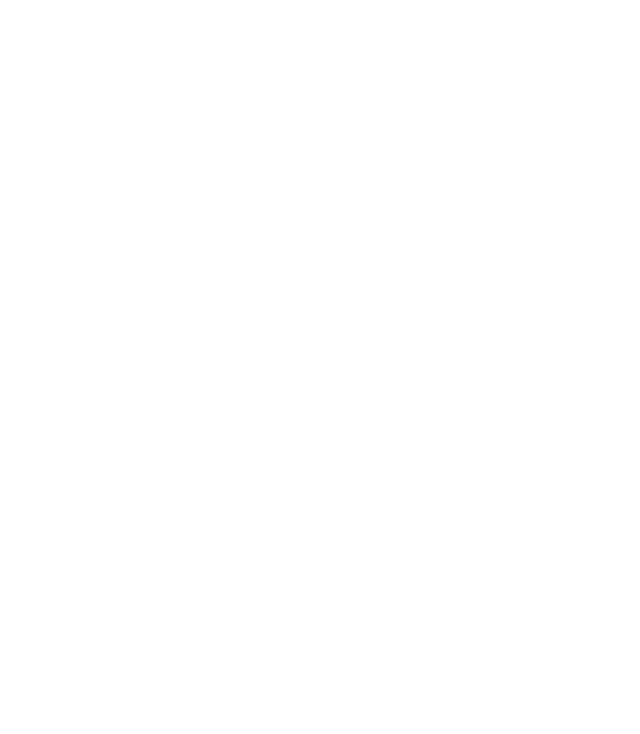
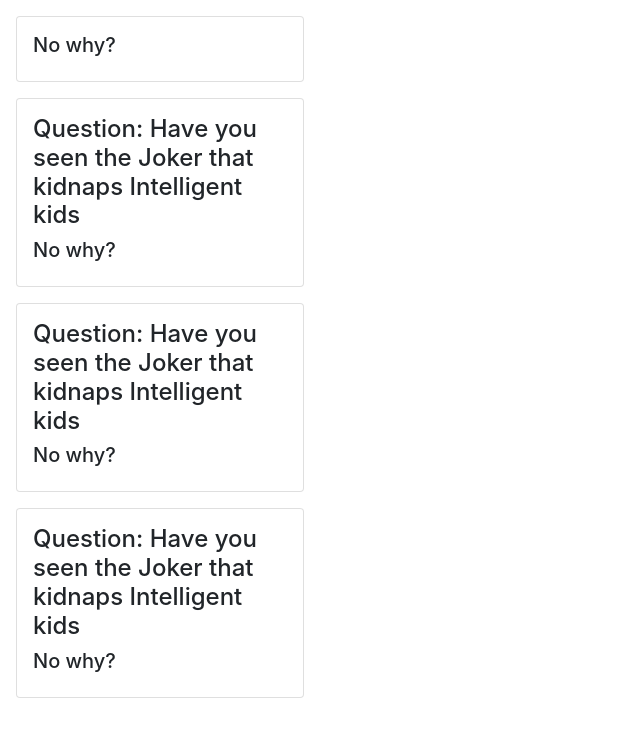
Before and after one commit to gat786/react-freecodecamp, a React (Create React App) app: page / in a window 1280 px wide. Shown: the top 734 px of the page, without its empty margins (0-640 px from the left). Built offline with nearby package versions, Linux system fonts and the light colour scheme.

Commit message:
added Joke component

```diff
--- a/src/App.js
+++ b/src/App.js
@@ -16,10 +16,22 @@
 
 import "bootstrap/dist/css/bootstrap.css"
 
+import JokeComponent from "./JokeComponent"
+
 function App() {
   return (
     <div className="App">
-
+      <JokeComponent
+      punchline="No why?"/>
+      <JokeComponent
+      question="Have you seen the Joker that kidnaps Intelligent kids"
+      punchline="No why?"/>
+      <JokeComponent
+      question="Have you seen the Joker that kidnaps Intelligent kids"
+      punchline="No why?"/>
+      <JokeComponent
+      question="Have you seen the Joker that kidnaps Intelligent kids"
+      punchline="No why?"/>
     </div>
   );
 }
--- a/src/JokeComponent.js
+++ b/src/JokeComponent.js
@@ -16,9 +16,24 @@
 
 export default function JokeComponent(props){
     console.log(props);
-    return (
-        <div>
-
-        </div>
-    );
+    if(props.question){
+        return (
+            <div className="card" style={{width:"18rem",
+                margin:"1rem",
+                padding:"1rem"}
+            }>
+                <h4>Question: {props.question}</h4>
+                <h5>{props.punchline}</h5>
+            </div>
+        );
+    }else{
+        return (
+            <div className="card" style={{width:"18rem",
+                margin:"1rem",
+                padding:"1rem"}
+            }>
+                <h5>{props.punchline}</h5>
+            </div>
+        );
+    }
 }
```
